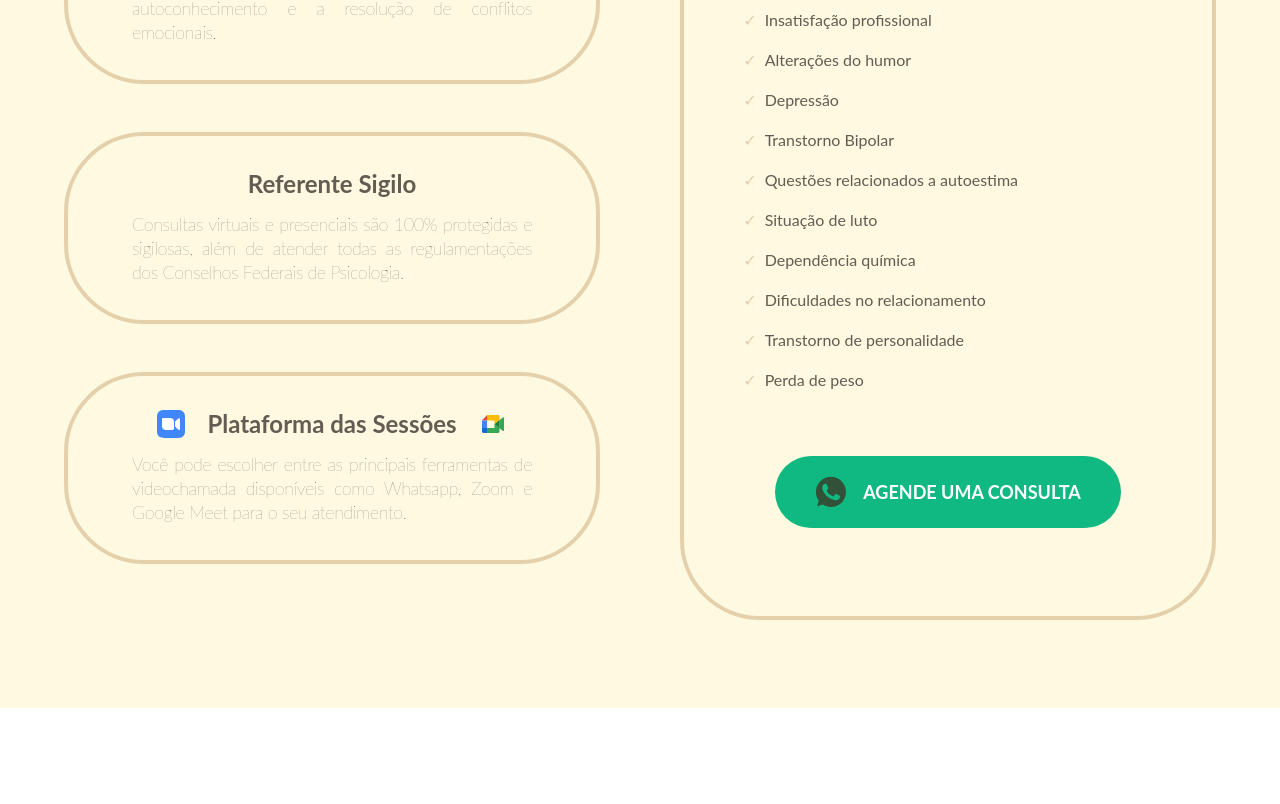
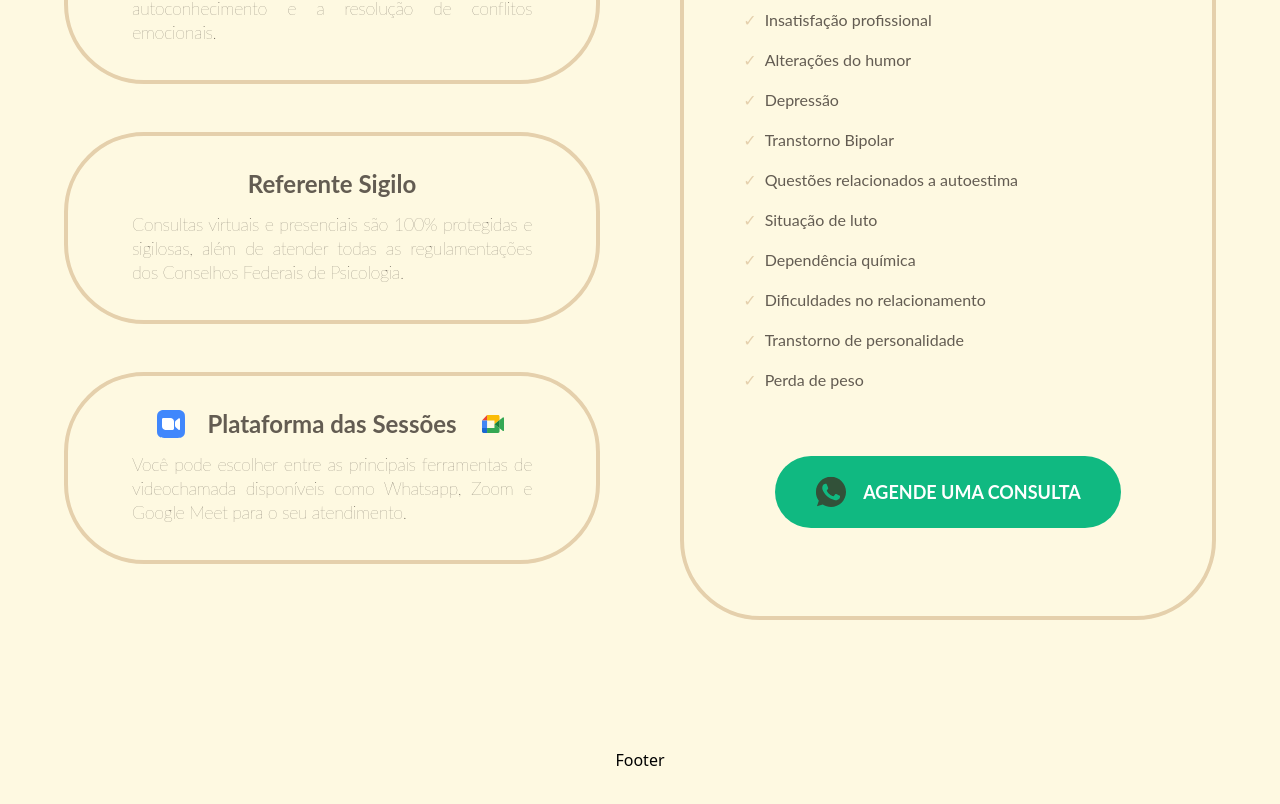
Before and after one commit to gabrielmunck/PaulaPsico, a React (Create React App) app: page / in a window 1280 px wide. Shown: the part 3594-4398 px from the top of the page. Before the commit the page ends 4302 px from the top, so only its background shows below. Built offline with nearby package versions, Linux system fonts and the light colour scheme.

Commit message:
Added Footer section

```diff
--- a/src/App.js
+++ b/src/App.js
@@ -4,6 +4,7 @@ import Publi from "./components/Publi";
 import About from "./components/About";
 import Services from "./components/Services";
 import Faq from "./components/Faq";
+import Footer from "./components/Footer";
 
 function App() {
   return (
@@ -15,6 +16,7 @@ function App() {
       <About />
       <Services />
       <Faq />
+      <Footer />
     </div>
   );
 }
--- a/src/components/Footer.jsx
+++ b/src/components/Footer.jsx
@@ -0,0 +1,18 @@
+
+
+
+
+function Footer() {
+  return (
+    <footer>
+        <div className="w-full bg-background flex flex-col items-center justify-center py-10">
+            <div className="w-full flex flex-col items-center justify-center max-w-[1600px] mb-10 px-4 md:px-32">
+                <h1>Footer</h1>
+            </div>
+        </div>
+    </footer>
+  )
+}
+
+
+export default Footer;
```
